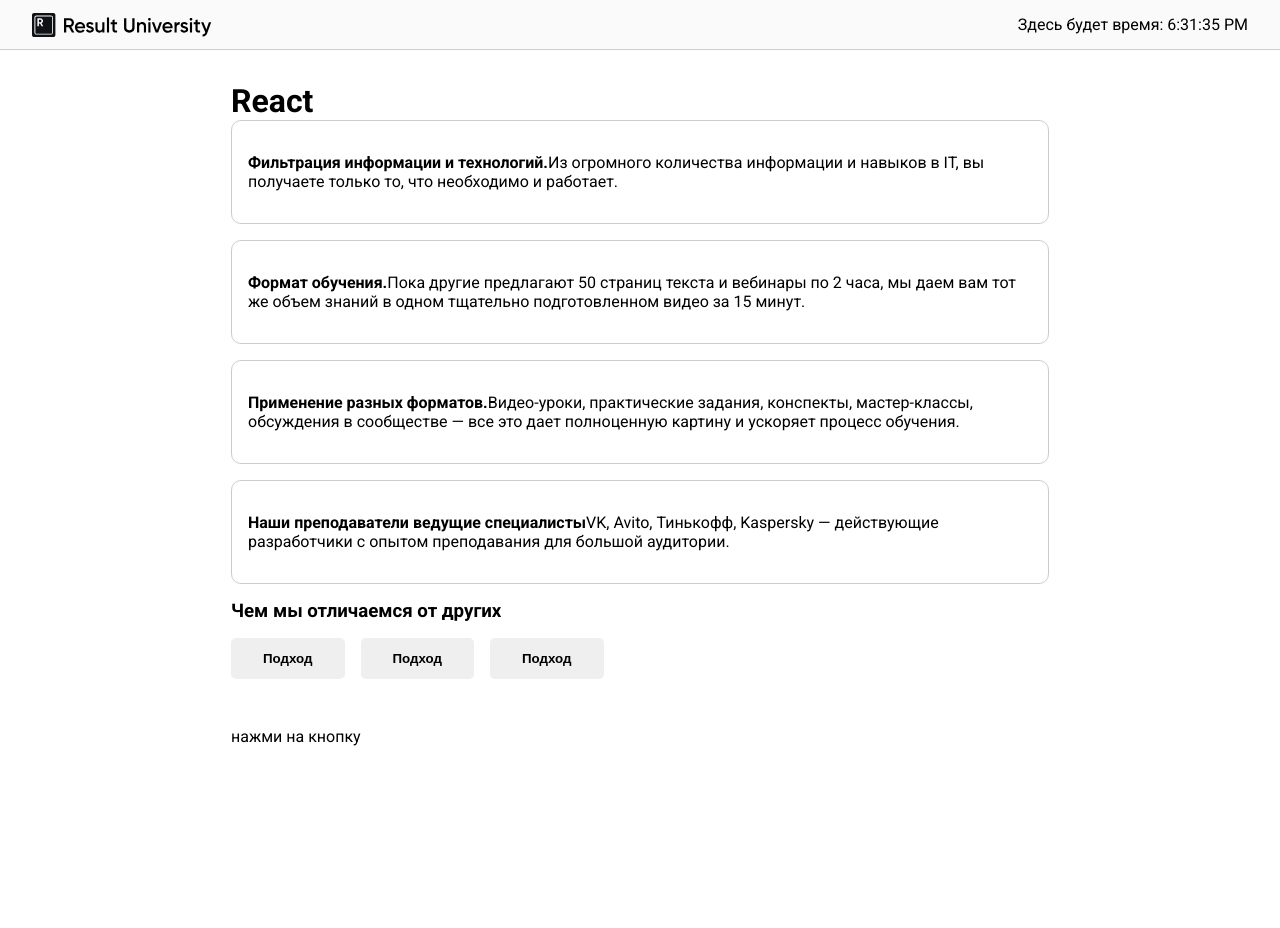
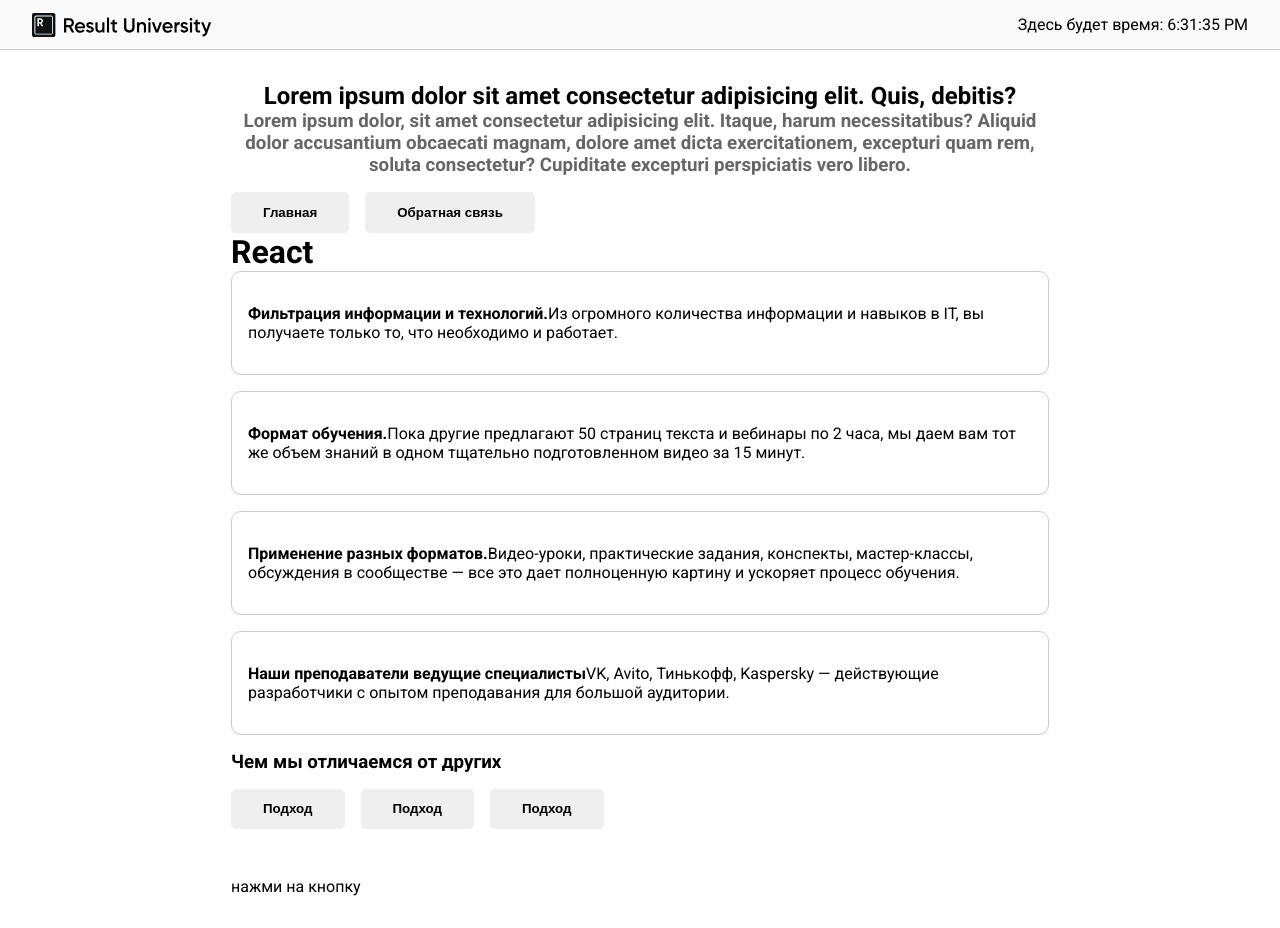
Before and after one commit to BaykovAleksandr/minin-react-js, a React (Vite) app in the folder react-vite-mini-project/: page / in a window 1280 px wide. Before the commit the page ends 800 px from the top, so only its background shows below. Built offline with nearby package versions, Linux system fonts and the light colour scheme.

Commit message:
add a few buttons

```diff
--- a/react-vite-mini-project/src/App.jsx
+++ b/react-vite-mini-project/src/App.jsx
@@ -2,12 +2,16 @@ import Header from "./components/Header";
 
 import TeachingSection from "./components/TeachingSection.jsx";
 import DifferenceSection from "./components/DifferenceSection.jsx";
+import IntroSection from './components/IntroSection.jsx';
+import TabsSection from './components/TabsSection.jsx';
 
 function App() {
   return (
     <>
       <Header />
       <main>
+        <IntroSection />
+        <TabsSection />
         <TeachingSection />
         <DifferenceSection />
       </main>
--- /dev/null
+++ b/react-vite-mini-project/src/components/IntroSection.jsx
@@ -0,0 +1,15 @@
+export default function IntroSection() {
+  return (
+    <section>
+      <h1 className="centered">
+        Lorem ipsum dolor sit amet consectetur adipisicing elit. Quis, debitis?
+      </h1>
+      <h3 className="centered" style = {{color: '#666'}}>
+        Lorem ipsum dolor, sit amet consectetur adipisicing elit. Itaque, harum
+        necessitatibus? Aliquid dolor accusantium obcaecati magnam, dolore amet
+        dicta exercitationem, excepturi quam rem, soluta consectetur? Cupiditate
+        excepturi perspiciatis vero libero.
+      </h3>
+    </section>
+  );
+}
--- /dev/null
+++ b/react-vite-mini-project/src/components/TabsSection.jsx
@@ -0,0 +1,10 @@
+import Button from "./Button/Button";
+
+export default function TabsSection() {
+  return (
+    <section>
+      <Button>Главная</Button>
+      <Button>Обратная связь</Button>
+    </section>
+  );
+}
--- a/react-vite-mini-project/src/index.css
+++ b/react-vite-mini-project/src/index.css
@@ -46,3 +46,7 @@ section ul li {
 p {
   padding: 1rem 0;
 }
+
+.centered {
+  text-align: center;
+}
```
Also changed, not shown: react-vite-mini-project/src/components/FeedbackSection.jsx (added, +7 -0 lines).
